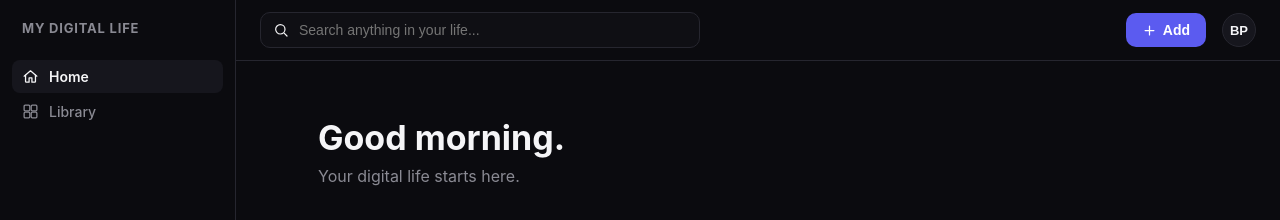
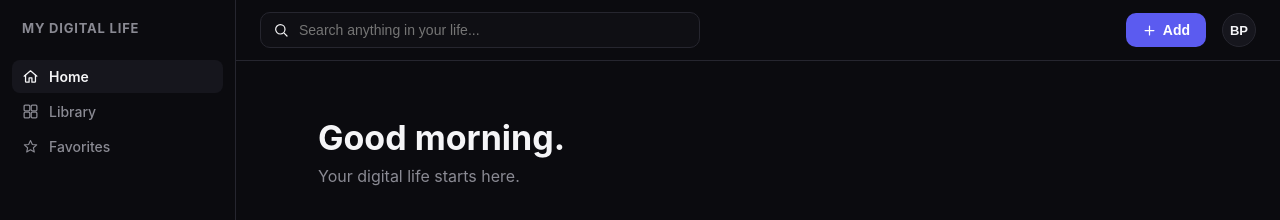
Before and after one commit to customerservice-prog/pinedapower, a Next.js app: page / in a window 1280 px wide. Shown: the top 220 px of the page. Built offline with nearby package versions, Linux system fonts and the light colour scheme; no server answers; the database is empty.

Commit message:
Add Favorites link to Sidebar and update props
Updated Sidebar component to include a Favorites link and modified the active prop type.

```diff
--- a/app/components/Sidebar.tsx
+++ b/app/components/Sidebar.tsx
@@ -1,8 +1,12 @@
 import Link from "next/link";
 import { COLORS } from "./theme";
-import { IconHome, IconLibrary, IconSettings } from "./icons";
+import { IconHome, IconLibrary, IconSettings, IconStar } from "./icons";
 
-export default function Sidebar({ active }: { active: "home" | "library" | "settings" }) {
+export default function Sidebar({
+active,
+}: {
+active: "home" | "library" | "favorites" | "settings";
+}) {
 return (
 <aside
 style={{
@@ -37,6 +41,13 @@ export default function Sidebar({ active }: { active: "home" | "library" | "sett
 </SidebarLink>
 <SidebarLink href="/vault" label="Library" isActive={active === "library"}>
 <IconLibrary size={17} />
+</SidebarLink>
+<SidebarLink
+href="/vault?view=favorites"
+label="Favorites"
+isActive={active === "favorites"}
+>
+<IconStar size={17} />
 </SidebarLink>
 </nav>
 
```
Lines whose indentation alone changed are shown as unchanged.
